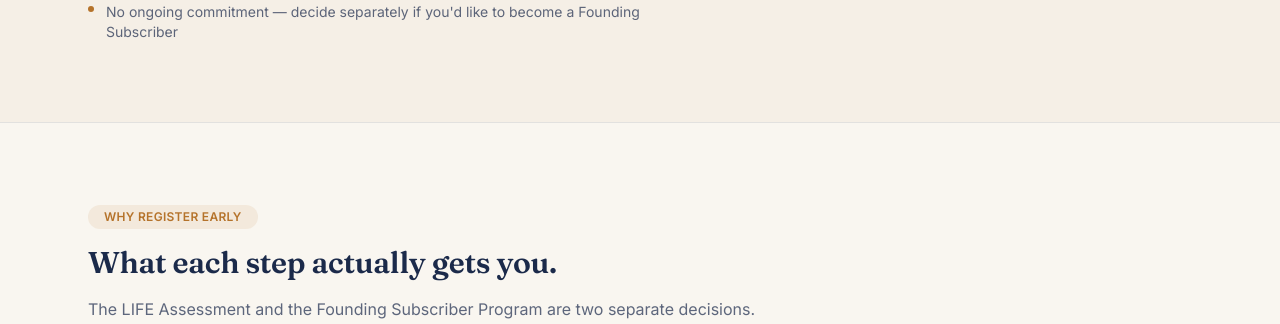
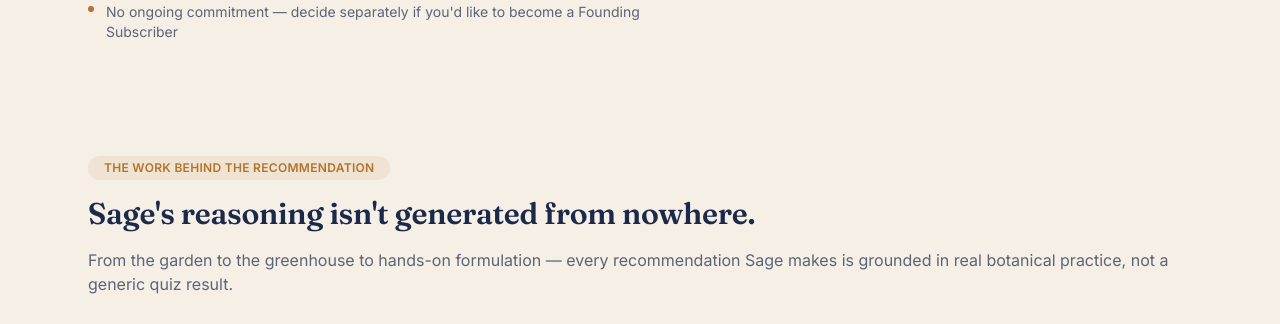
Before and after one commit to raymonedwards-sL/supplement-life-site, a Next.js app: page /assessment in a window 1280 px wide. Shown: the part 840-1164 px from the top of the page. Built offline with nearby package versions, Linux system fonts and the light colour scheme; no server answers.

Commit message:
Add Sage lifestyle imagery to hero and Assessment pages; restructure join header

```diff
--- a/app/assessment/page.tsx
+++ b/app/assessment/page.tsx
@@ -3,6 +3,7 @@
 import { Suspense, useState } from "react";
 import { useSearchParams } from "next/navigation";
 import Link from "next/link";
+import Image from "next/image";
 import { Container, Eyebrow } from "@/components/ui/Container";
 import { PricingComparisonTable } from "@/components/PricingComparisonTable";
 
@@ -230,6 +231,30 @@
         </Container>
       </section>
 
+      <section className="py-4 sm:py-8">
+        <Container className="max-w-3xl">
+          <Eyebrow>The Work Behind the Recommendation</Eyebrow>
+          <h2 className="mt-4 text-2xl font-semibold tracking-tight text-navy sm:text-3xl">
+            Sage&apos;s reasoning isn&apos;t generated from nowhere.
+          </h2>
+          <p className="mt-4 text-navy/70">
+            From the garden to the greenhouse to hands-on formulation — every
+            recommendation Sage makes is grounded in real botanical practice,
+            not a generic quiz result.
+          </p>
+          <div className="mt-8 overflow-hidden rounded-2xl border border-navy/10">
+            <Image
+              src="/lifestyle/Sage-recommends.jpeg"
+              alt="The botanical research and formulation practice behind Sage's recommendations"
+              width={1376}
+              height={768}
+              className="h-full w-full object-cover"
+              sizes="(min-width: 1024px) 768px, 100vw"
+            />
+          </div>
+        </Container>
+      </section>
+
       <section className="border-y border-navy/10 bg-white/40 py-20">
         <Container>
           <div className="max-w-2xl">
--- a/app/join/page.tsx
+++ b/app/join/page.tsx
@@ -223,11 +223,14 @@
           {step === "question" && (
             <>
               <h1 className="mt-4 text-4xl font-semibold tracking-tight text-navy sm:text-5xl">
-                Sage&apos;s already done the matching.{" "}
-                <span className="text-copper">
-                  Your free guide: 7 Signs Your Body Is Asking for a Reset After 35.
-                </span>
+                Sage&apos;s already done the matching.
               </h1>
+              <p className="mt-4 text-2xl font-semibold tracking-tight text-copper sm:text-3xl">
+                Your free guide:
+              </p>
+              <p className="mt-1 text-lg font-medium leading-snug text-copper/90 sm:text-xl">
+                7 Signs Your Body Is Asking for a Reset After 35.
+              </p>
               <p className="mt-4 text-lg leading-relaxed text-navy/70">
                 The 3pm crash. The mind that won&apos;t quiet down at midnight.
                 The stomach that&apos;s never quite settled. Tell us which ones
--- a/app/page.tsx
+++ b/app/page.tsx
@@ -330,6 +330,20 @@
               />
             </div>
           </div>
+
+          <div className="mt-10 overflow-hidden rounded-2xl border border-navy/10">
+            <Image
+              src="/lifestyle/Sage-garden.jpeg"
+              alt="Sage among traditional botanicals — the grounding behind every recommendation"
+              width={1376}
+              height={768}
+              className="h-full w-full object-cover"
+              sizes="(min-width: 1024px) 1024px, 100vw"
+            />
+          </div>
+          <p className="mt-6 text-center font-serif text-2xl leading-relaxed text-navy">
+            Sage&apos;s recommendations start with the plant, not the algorithm.
+          </p>
         </Container>
       </section>
 
```
Also changed, not shown: public/lifestyle/Sage-garden.jpeg (added), public/lifestyle/Sage-recommends.jpeg (added).
